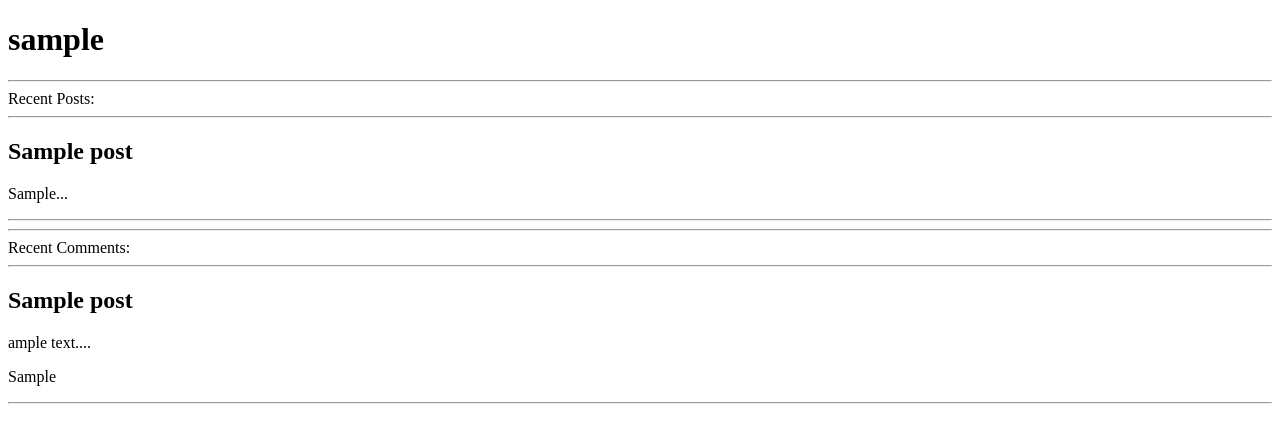
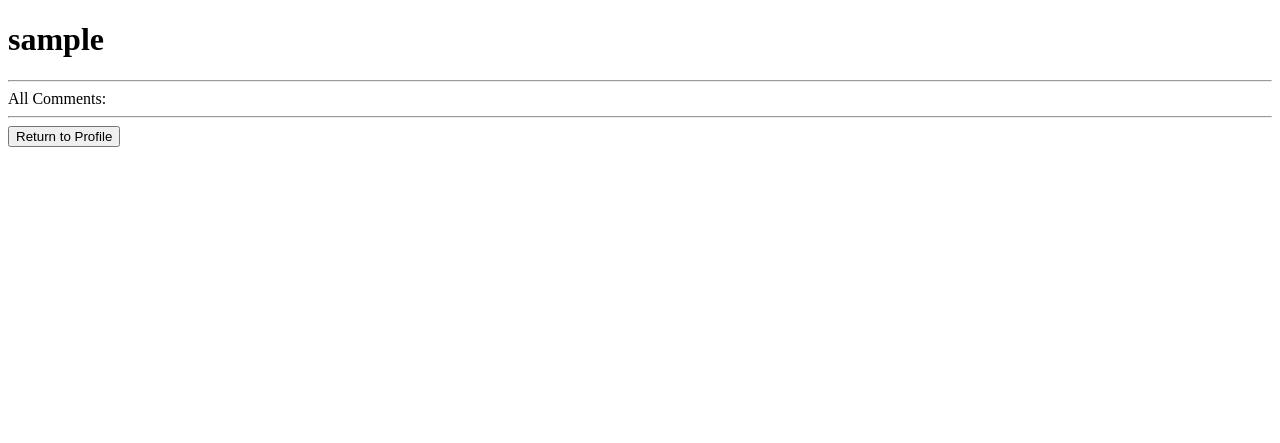
Before and after one commit to phil-keita/web-final-project, a Flask app: page /profile/1/comments/ in a window 1280 px wide. Shown: the top 443 px of the page. Run offline with Flask 2, Linux system fonts and the light colour scheme; the visitor is signed in with stand-in values (Sample User, id 1); tables that the repository leaves empty hold one stand-in row (values such as "Sample post").

Commit message:
- AJAX is fully functional for profile and it's subordinate links. - Buttons now link to profile posts and comments, and they link back   to the original profile page with ease.

```diff
--- a/app.py
+++ b/app.py
@@ -241,25 +241,21 @@ def user_profile():
     return redirect(f"/profile/{usernum}")
 
 @app.route("/profile/<int:userid>/")
-def profile_view(userid):  #TODO: VIEWING A PERSON'S PROFILE PAGE WITH ALL OF THEIR RECIPE POSTS
+def profile_view(userid):  # VIEWING A PERSON'S PROFILE PAGE WITH ALL OF THEIR RECIPE POSTS
     profile_user = User.query.filter_by(id=userid).first()
-    post_info = Post.query.filter_by(user_id=userid).order_by(desc(Post.id)).all()
-    comment_info = Comment.query.filter_by(user_id=userid).order_by(desc(Comment.id)).all()
-    return render_template("profile.html", user=profile_user, posts=[i.__dict__ for i in post_info], comments=[i.__dict__ for i in comment_info])
+    return render_template("profile.html", user=profile_user)
 
-@app.route("/profile/<int:userid>/posts/")  #TODO: VIEWING ALL POSTS OF THE USER
+@app.route("/profile/<int:userid>/posts/")  # VIEWING ALL POSTS OF THE USER
 def profile_posts(userid):
     profile_user = User.query.filter_by(id=userid).first()
-    post_info = Post.query.filter_by(user_id=userid).order_by(desc(Post.id)).all()
-    return render_template("profile.html", user=profile_user, posts=post_info)
+    return render_template("allposts.html", user=profile_user)
 
-@app.route("/profile/<int:userid>/comments/") #TODO: VIEWING ALL COMMENTS OF THE USER
+@app.route("/profile/<int:userid>/comments/") # VIEWING ALL COMMENTS OF THE USER
 def profile_comments(userid):
     profile_user = User.query.filter_by(id=userid).first()
-    comment_info = Comment.query.filter_by(user_id=userid).order_by(desc(Comment.id)).all()
-    return render_template("profile.html", user=profile_user, comments=comment_info)
+    return render_template("allcomments.html", user=profile_user)
 
-@app.route("/profile/<int:userid>/jsondump/") #TODO: JSON FOR AJAX
+@app.route("/profile/<int:userid>/jsondump/") # JSON FOR AJAX
 def user_json_dump(userid):
     post_info = Post.query.filter_by(user_id=userid).order_by(desc(Post.id)).all()
     postArray = []
--- a/static/styles/fullcomments.js
+++ b/static/styles/fullcomments.js
@@ -2,14 +2,19 @@ document.addEventListener("DOMContentLoaded", async () => {
     loadAllComments();
 });
 
-async function loadAllComments() {
-    const comments = document.getElementById("getscript").getAttribute("comments");
+async function loadAllComment() {
+    const userid = document.getElementById("usernum").getAttribute("data")
+    const infoDir = `/profile/${userid}/jsondump/`;
     const commentDiv = document.getElementById("comment-div");
 
-    for (const comment of comments) {
+    fetch(infoDir)
+        .then(validateJSON)
+        .then(data => {
+            for (const comment of data.comments) {
+                if (!(typeof comment == "undefined")) {
                     const hr = document.createElement("hr");
                     const title = document.createElement("h2");
-        title.innerText = `${comment.post_id}`;
+                    title.innerText = `${comment.postinfo.post_name}`;
 
                     const preview = document.createElement("p");
                     const text = `${comment.text}`.substring(1,50) + "...";
@@ -19,6 +24,17 @@ async function loadAllComments() {
                     rating.innerText = `${comment.rating}`;
                     commentDiv.append(hr, title, preview, rating);
                 }
+            }
             const hr = document.createElement("hr");
-    commentDiv.appendChild("hr");
+            commentDiv.appendChild(hr);
+        })
+        .catch(error => {console.log(`Error occurred: ${error}`)})
 }
+
+function validateJSON(response) {
+    if (response.ok) {
+        return response.json();
+    } else {
+        return Promise.reject(response);
+    }
+}
--- a/templates/allcomments.html
+++ b/templates/allcomments.html
@@ -5,6 +5,7 @@
     <meta http-equiv="X-UA-Compatible" content="IE=edge">
     <meta name="viewport" content="width=device-width, initial-scale=1.0">
     <script id="getscript" posts="{{posts}}" comments="{{comments}}"></script>
+    <a href="#" id="usernum" data="{{user.id}}"></a>
     <script type="text/javascript" src="/static/styles/fullcomments.js"></script>
     <!-- WHY IS THIS GIVING 404s??? -->
     <title>{{user.username}}'s Posts</title>
@@ -21,8 +22,9 @@
 
     </div>
     <hr>
-    <form action="">
+    <form action="/profile/{{user.id}}">
         <!-- Return to profile button -->
+        <button type="submit" value="Return">Return to Profile</button>
     </form>
 </body>
 </html>
--- a/templates/allposts.html
+++ b/templates/allposts.html
@@ -5,6 +5,7 @@
     <meta http-equiv="X-UA-Compatible" content="IE=edge">
     <meta name="viewport" content="width=device-width, initial-scale=1.0">
     <script id="getscript" posts="{{posts}}" comments="{{comments}}"></script>
+    <a href="#" id="usernum" data="{{user.id}}"></a>
     <script type="text/javascript" src="/static/styles/fullposts.js"></script>
     <!-- WHY IS THIS GIVING 404s??? -->
     <title>{{user.username}}'s Posts</title>
@@ -21,8 +22,9 @@
 
     </div>
     <hr>
-    <form action="">
+    <form action="/profile/{{user.id}}">
         <!-- Return to profile button -->
+        <button type="submit" value="Return">Return to Profile</button>
     </form>
 </body>
 </html>
--- a/templates/profile.html
+++ b/templates/profile.html
@@ -19,10 +19,16 @@
     <div id="post-div">
 
     </div>
+    <form action="posts">
+        <button type="submit" value="All Posts">All Posts</button>
+    </form>
     <hr>
     Recent Comments:
     <div id="comment-div">
 
     </div>
+    <form action="comments">
+        <button type="submit" value="All Comments">All Comments</button>
+    </form>
 </body>
 </html>
```
Also changed, not shown: static/styles/fullposts.js (+20 -4 lines), articles.sqlite3. Lines whose indentation alone changed are shown as unchanged.
